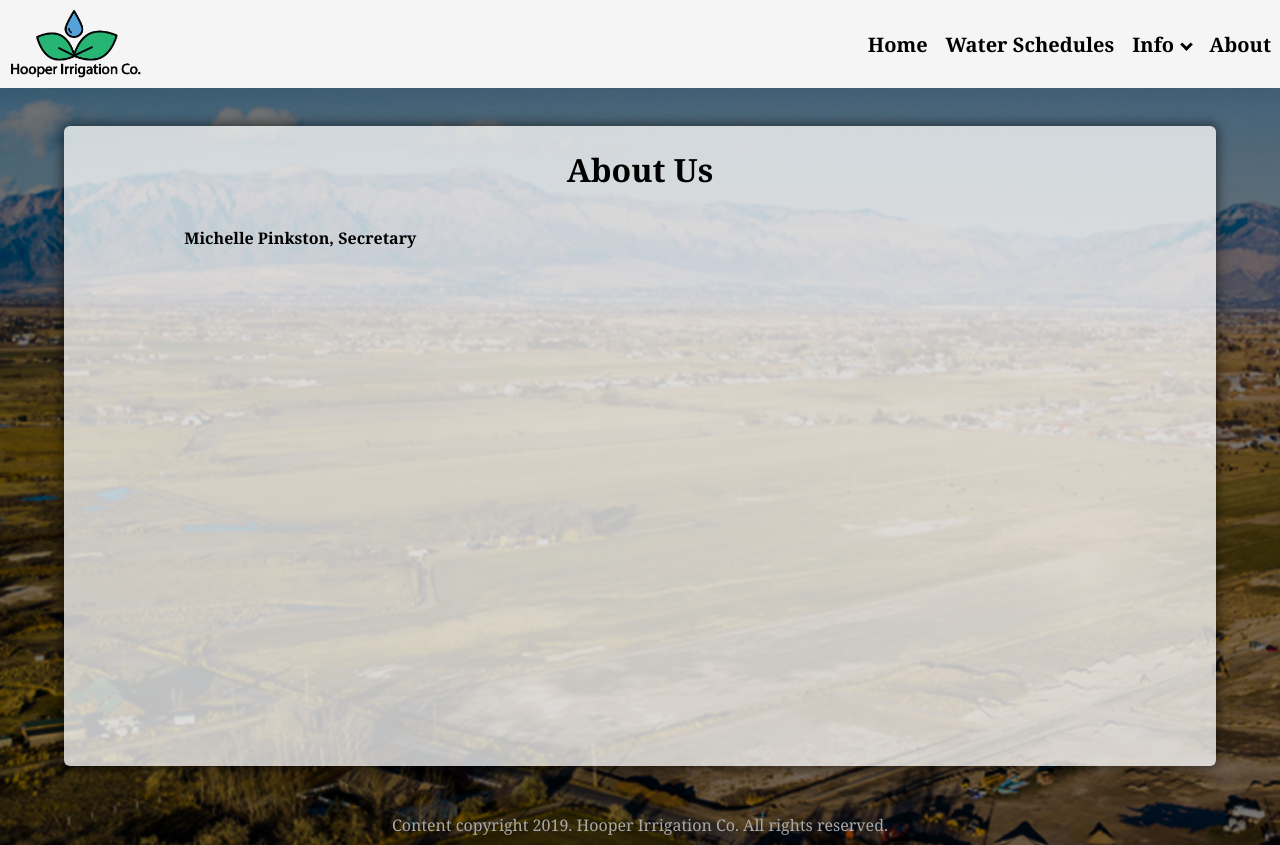
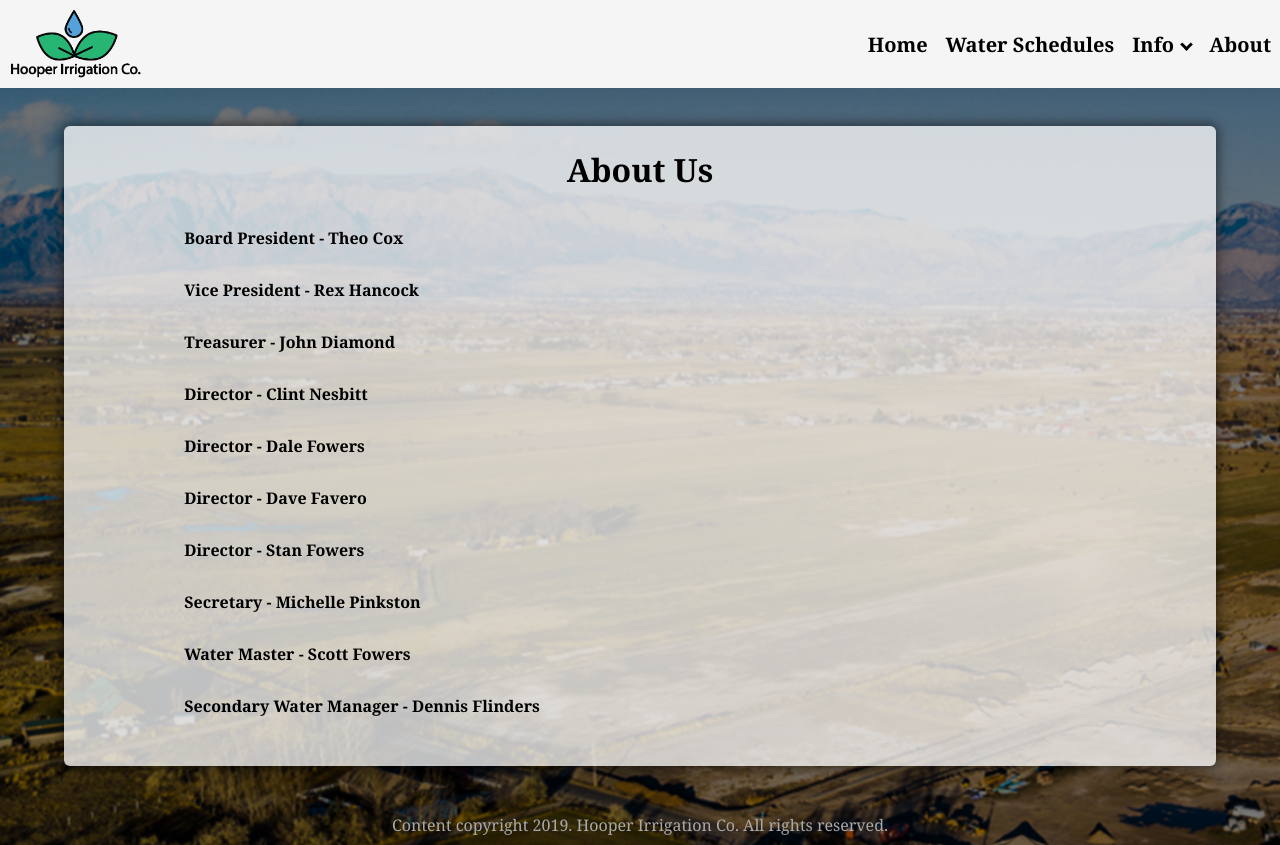
Before and after one commit to hooperirrigation/hooper-irrigation, a React (Create React App) app: page /#/about in a window 1280 px wide. Built offline with nearby package versions, Linux system fonts and the light colour scheme.

Commit message:
updated about page info

```diff
--- a/src/components/About/About.js
+++ b/src/components/About/About.js
@@ -6,8 +6,34 @@ function About() {
             <div className='content about-content'>
                 <h1>About Us</h1>
                 <span className="person">
-                    <h4>Michelle Pinkston, Secretary</h4>
-
+                    <h4>Board President - Theo Cox</h4>
+                </span>
+                <span className="person">
+                    <h4>Vice President - Rex Hancock</h4>
+                </span>
+                <span className="person">
+                    <h4>Treasurer - John Diamond</h4>
+                </span>
+                <span className="person">
+                    <h4>Director - Clint Nesbitt</h4>
+                </span>
+                <span className="person">
+                    <h4>Director - Dale Fowers</h4>
+                </span>
+                <span className="person">
+                    <h4>Director - Dave Favero</h4>
+                </span>
+                <span className="person">
+                    <h4>Director - Stan Fowers</h4>
+                </span>
+                <span className="person">
+                    <h4>Secretary - Michelle Pinkston</h4>
+                </span>
+                <span className="person">
+                    <h4>Water Master - Scott Fowers</h4>
+                </span>
+                <span className="person">
+                    <h4>Secondary Water Manager - Dennis Flinders</h4>
                 </span>
             </div>
 
```
